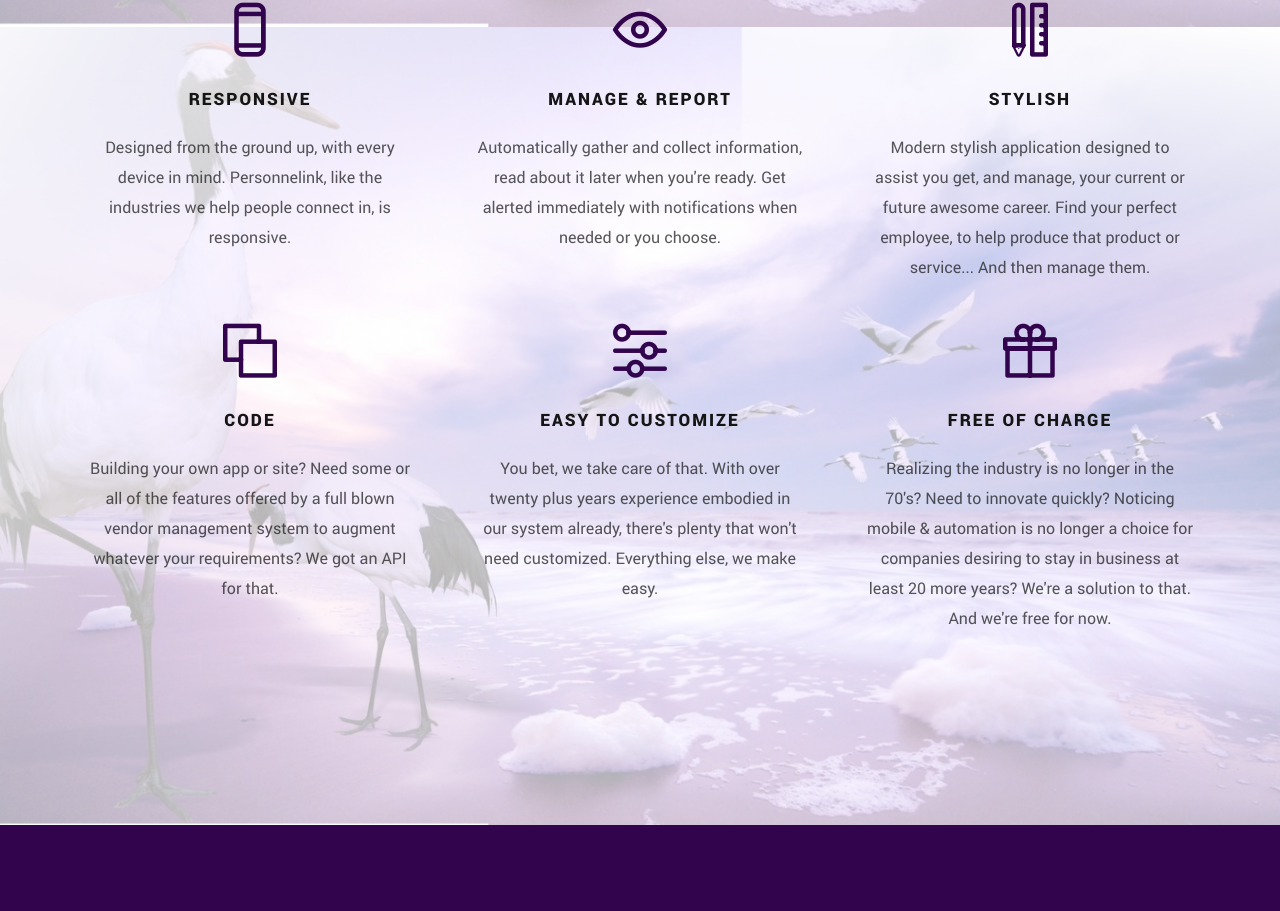
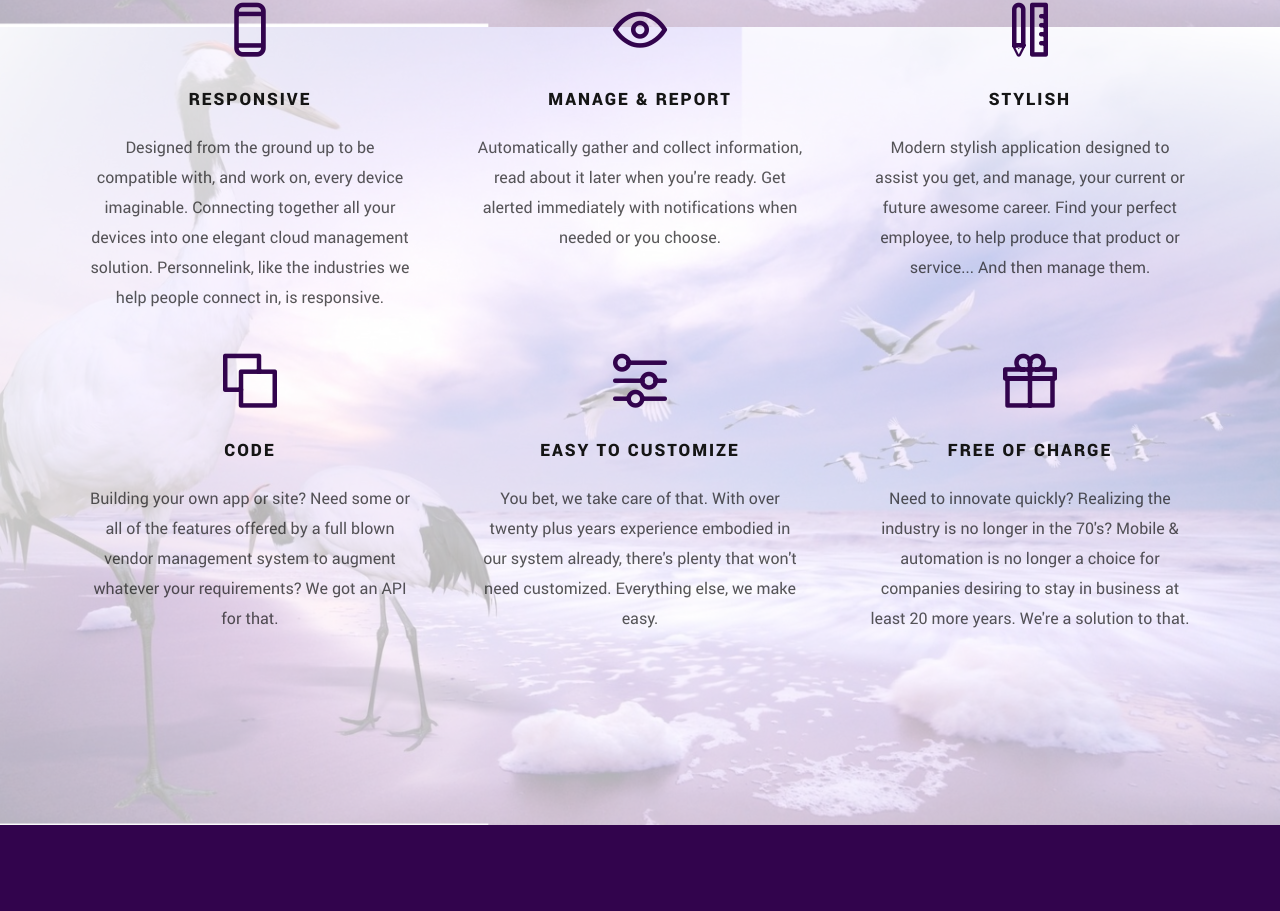
Before and after one commit to personnelink/mark-3, a plain HTML site: page app/web/index.html in a window 1280 px wide. Shown: the part 1573-2484 px from the top of the page. Drawn offline with Linux system fonts and the light colour scheme; files whose address does not match are found by name.

Commit message:
Wording ...

```diff
--- a/app/web/index.html
+++ b/app/web/index.html
@@ -159,8 +159,9 @@
 
 						            	<h3 class="h05">Responsive</h3>
 
-										<p>Designed from the ground up, with every device in mind. Personnelink, like the
-											industries we help people connect in, is responsive.
+										<p>Designed from the ground up to be compatible with, and work on, every device
+											imaginable. Connecting together all your devices into one elegant cloud management
+											solution. Personnelink, like the industries we help people connect in, is responsive.
 										</p>
 
 						         	</div>
@@ -236,10 +237,9 @@
 						            <div class="item-content">
 						            	 <h3 class="h05">Free of Charge</h3>
 
-							            <p>Realizing the industry is no longer in the 70's? Need to innovate quickly?
-											Noticing mobile & automation is no longer a choice for companies
-											desiring to stay in business at least 20 more years? We're a solution
-											to that. And we're free for now.</p>
+							            <p>Need to innovate quickly? Realizing the industry is no longer in the 70's?
+											Mobile & automation is no longer a choice for companies desiring to stay
+											in business at least 20 more years. We're a solution to that.</p>
 
 						            </div>
 
```
